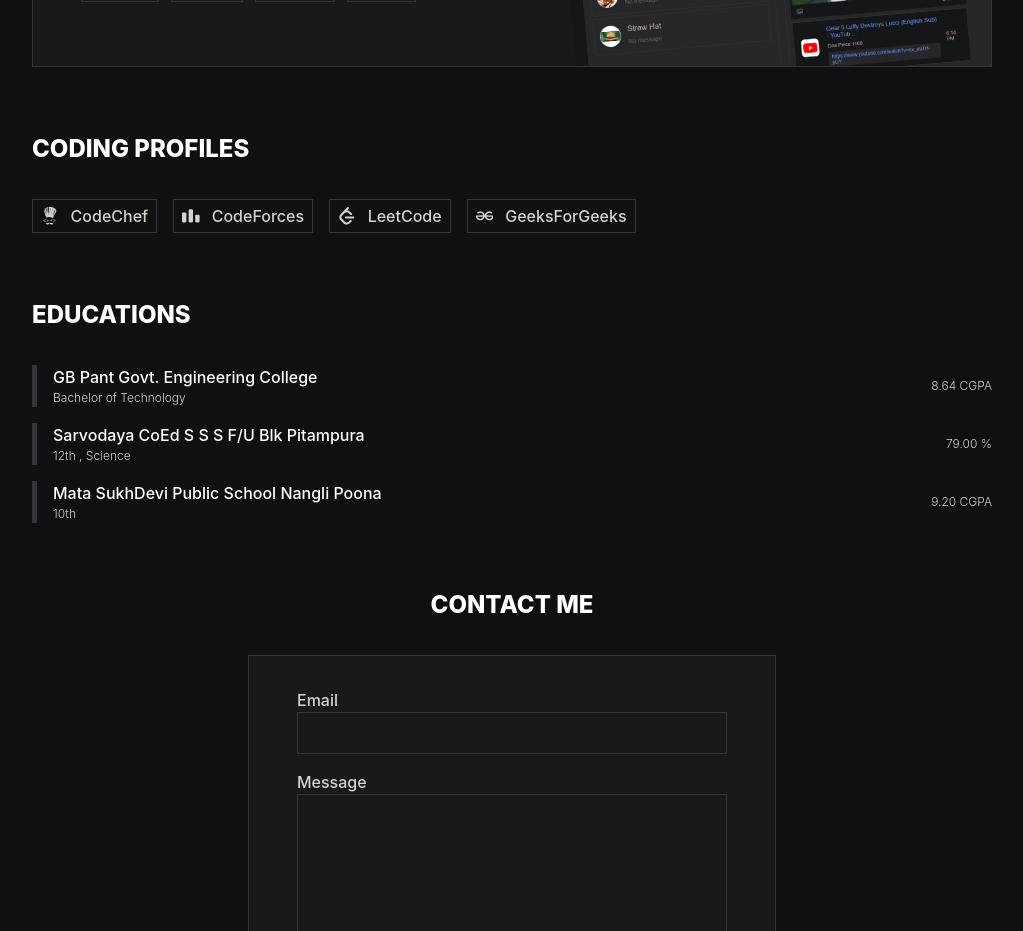
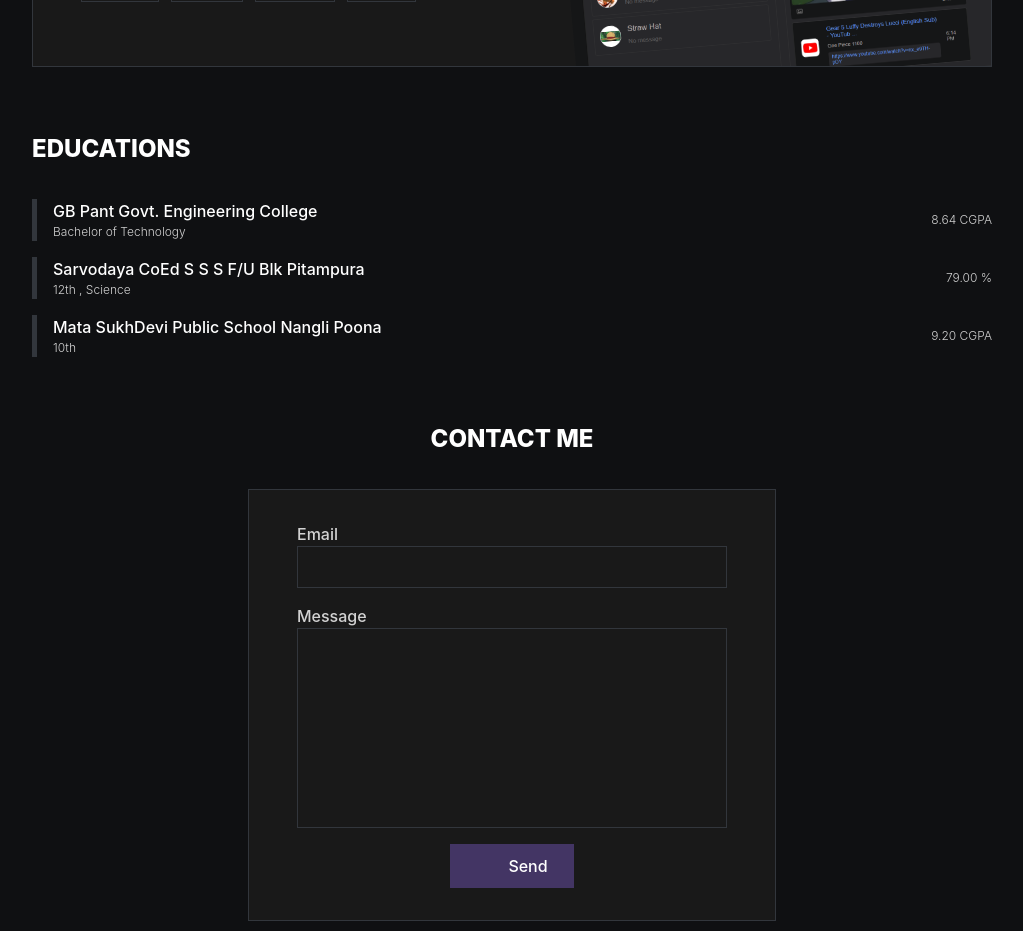
Before and after one commit to prince2520/portfolio, a React (Create React App) app: page / in a window 1280 px wide. Shown: the part 1620-2551 px from the top of the page, without its empty margins (128-1151 px from the left). Built offline with nearby package versions, Linux system fonts and the light colour scheme; some icons are missing.

Commit message:
refactor: remove coding profile for now

```diff
--- a/src/pages/Home/Home.js
+++ b/src/pages/Home/Home.js
@@ -17,7 +17,6 @@
       <AboutMe />
       <MySkills />
       <Projects />
-      <CodingProfiles />
       <Educations />
       <ContactMe />
       <h6
```
